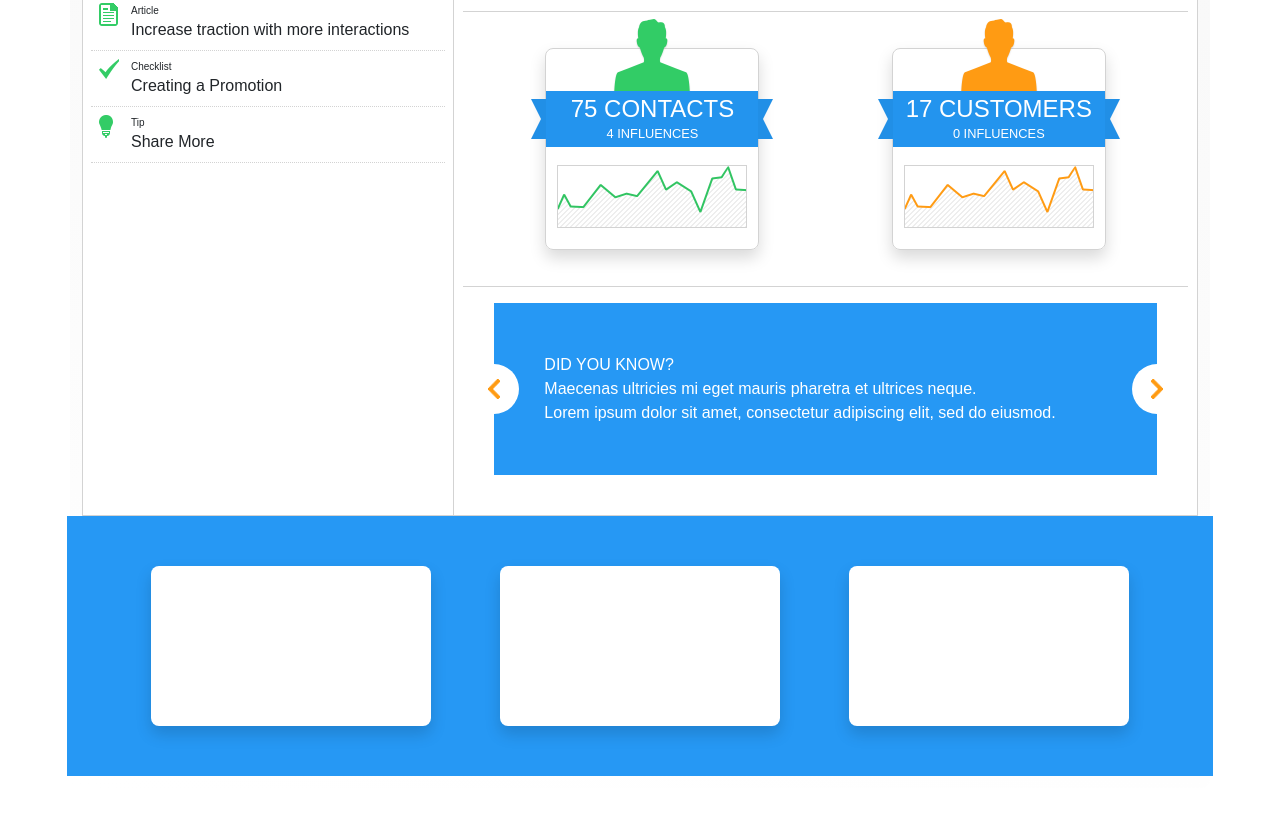
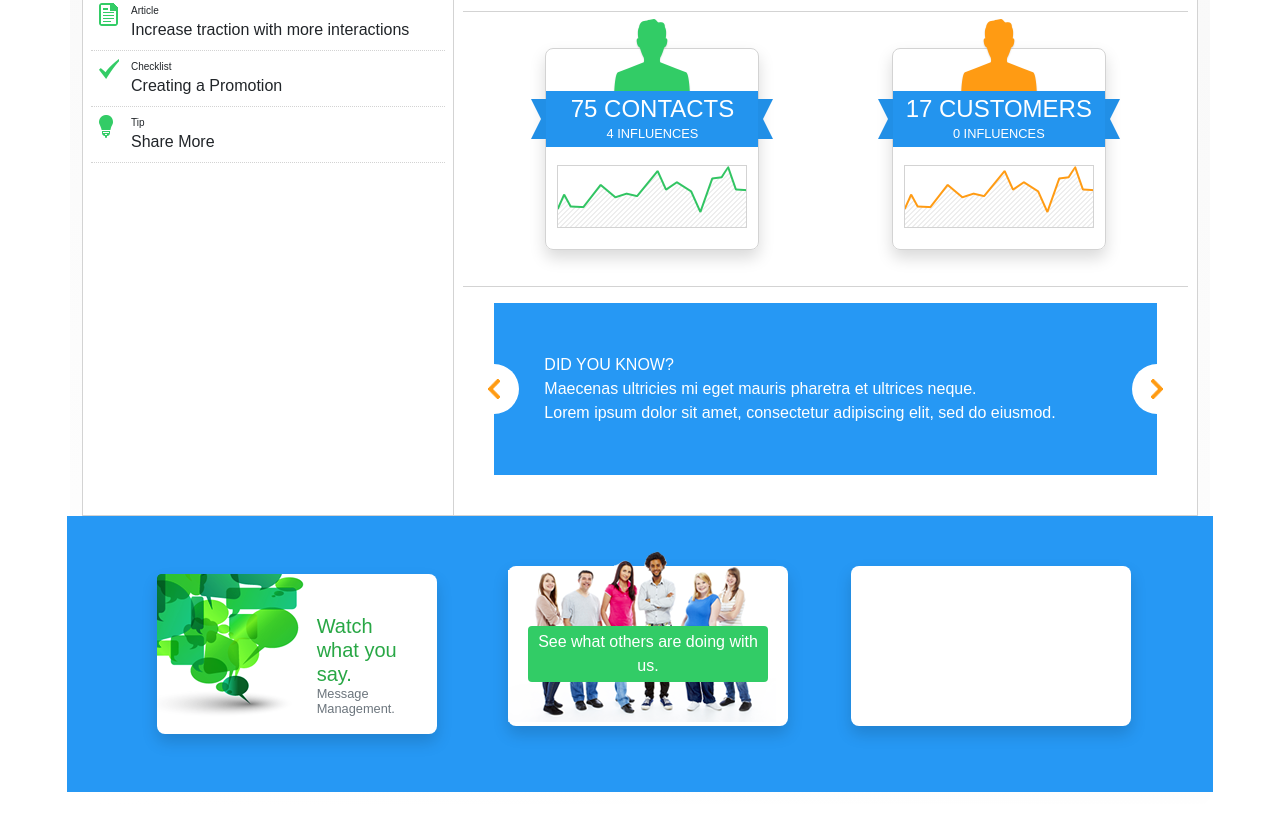
Before and after one commit to annamac7/CSS_Assignment, a plain HTML site: page index.html in a window 1280 px wide. Shown: the part 671-1485 px from the top of the page. Drawn offline with nearby package versions, Linux system fonts and the light colour scheme.

Commit message:
ads at bottom

```diff
--- a/css/styles.css
+++ b/css/styles.css
@@ -197,11 +197,16 @@
 #bg-ad_1 {
     width: 239px; height: 150px;
     background: url('../img/sprites4.png') -10px -201px;
+    position: absolute;
+    margin: 0px;
+    z-index: 0;
 }
 
 #bg-ad_2 {
     width: 268px; height: 171px;
     background: url('../img/sprites4.png') -10px -10px;
+    margin-top: -15px;
+    position: absolute;
 }
 
 
@@ -468,8 +473,30 @@ p, h1, h2, h3, h4, h5, h6 {
 
 .ad-container {
   background: white;
-  padding: 36px;
+  /* padding: 36px; */
   height: 160px;
   width: 280px;
   border-radius: 8px;
 }
+
+.ad_card_content {
+  z-index: 1;
+  position: absolute;
+  margin-left: 140px;
+  margin-top: 20px;
+  padding: 20px;
+  width: 140px;
+}
+
+#ad_card_content2 {
+  position: absolute;
+  margin-top: 60px;
+  width: 240px;
+  background-color: #32cc66;
+  text-align: center;
+padding: 4px;
+border-radius: 4px;
+  margin-right: 20px;
+  margin-left: 20px;
+
+}
--- a/index.html
+++ b/index.html
@@ -299,12 +299,27 @@
 
       </div>
       <div class="row blue-bg d-flex justify-content-around">
+        <div class="ad-container shadow m-2">
+          <div id="bg-ad_1"></div>
+          <div class="ad_card_content">
+            <h5 class="text-success">
+              Watch what you say.
+            </h5>
+            <h6 class="text-secondary small">
+              Message Management.
+            </h6>
+          </div>
+        </div>
+
         <div class="ad-container shadow">
+          <div id="bg-ad_2"></div>
+          <div class="text-white " id="ad_card_content2">
+            <p>
+              See what others are doing with us.
+            </p>
+          </div>
+        </div>
 
-        </div>
-        <div class="ad-container shadow">
-
-        </div>
         <div class="ad-container shadow">
 
         </div>
```
